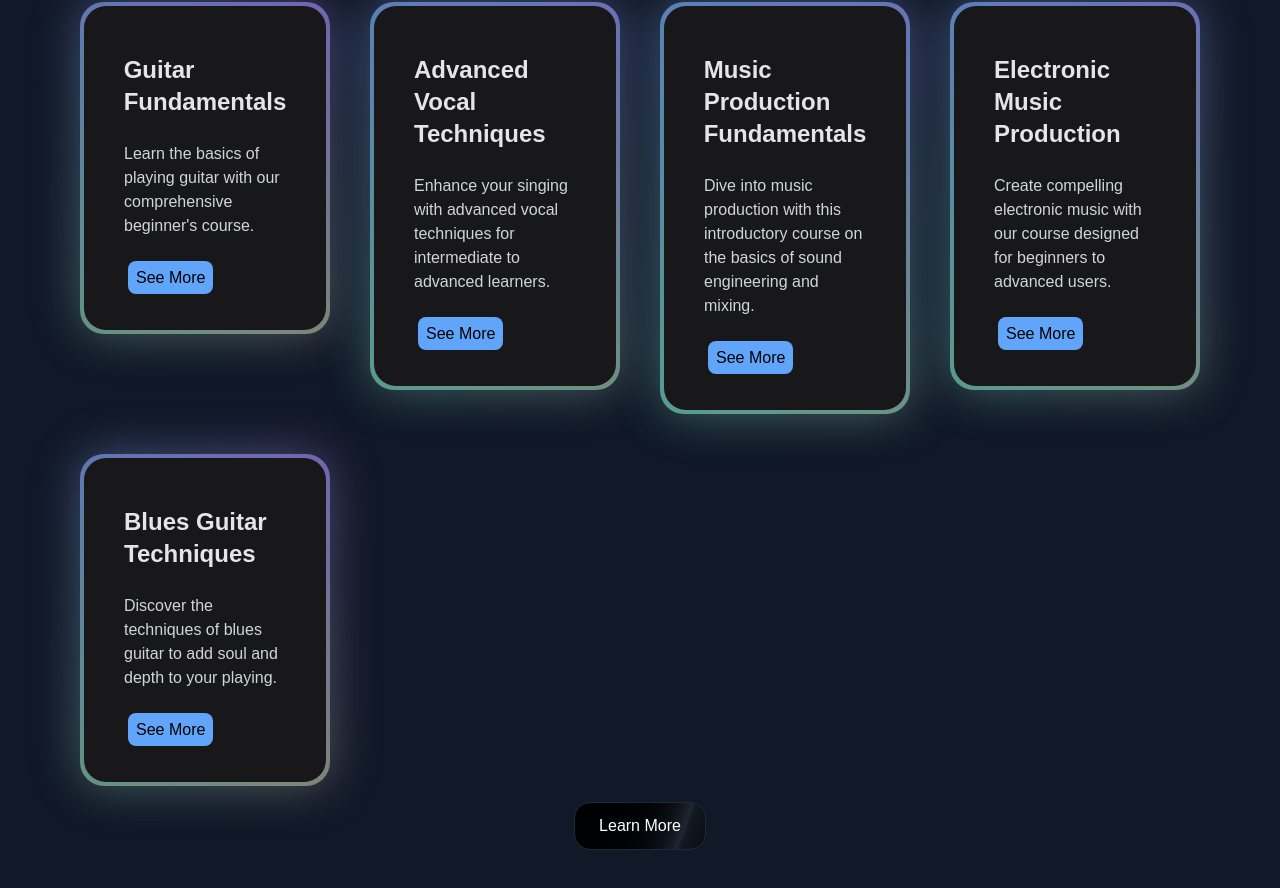
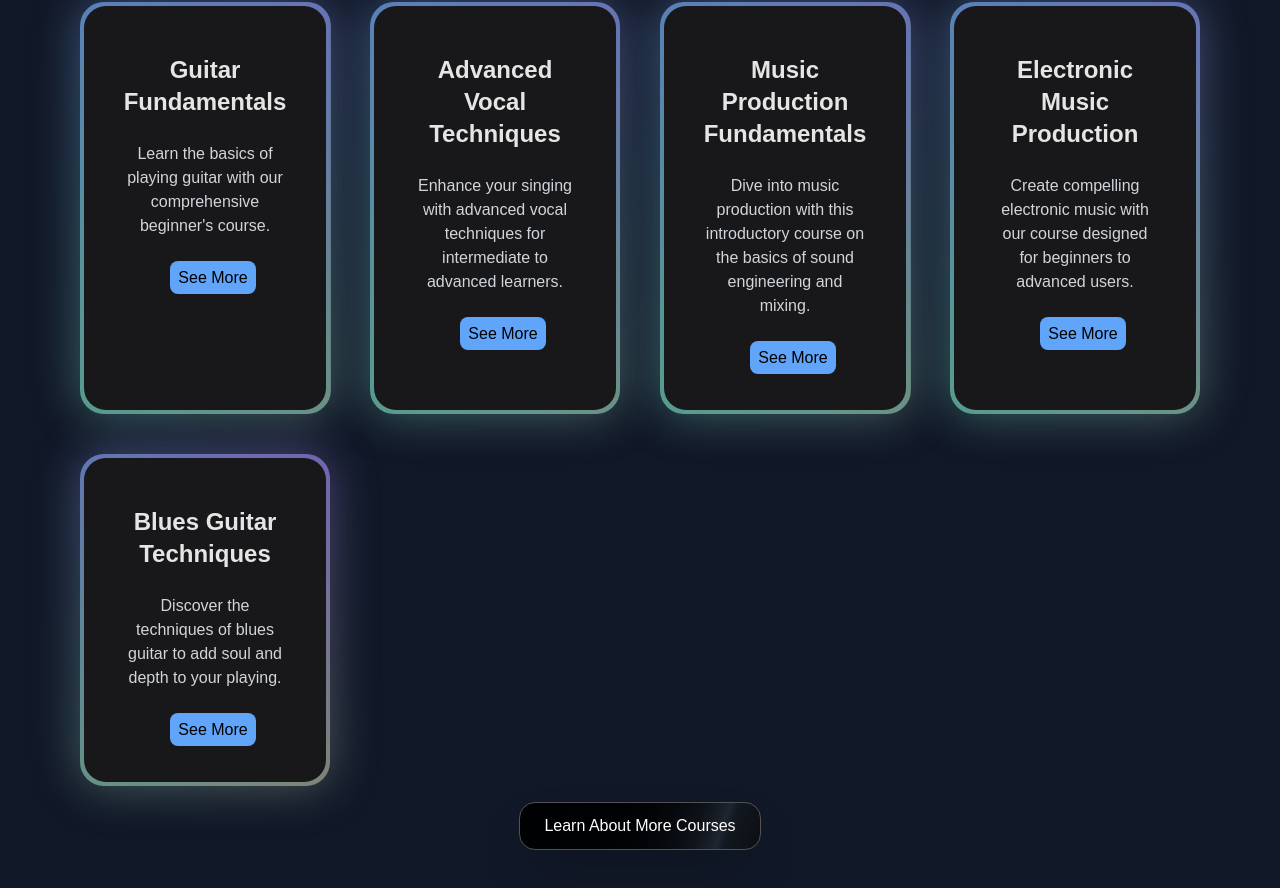
Before and after one commit to Siddesh-Pansare93/next-music, a Next.js app: page / in a window 1280 px wide. Shown: the part 1038-1926 px from the top of the page. Built offline with nearby package versions, Linux system fonts and the light colour scheme.

Commit message:
done with featured cards section

```diff
--- a/src/app/page.tsx
+++ b/src/app/page.tsx
@@ -5,7 +5,7 @@ export default function Home() {
   return (
     <main className="min-h-screen w-full bg-black/[0.96] antialiased bg-grid-white/[0.02]">
       {/* <h1 className="text-center opacity-[0.8]" >Siddesh Music Academy </h1>  */}
-      <div className="w-screen">
+      <div className="w-full">
       <HeroSection/>
       <FeaturedCards/>
       </div>
--- a/src/components/FeaturedCards.tsx
+++ b/src/components/FeaturedCards.tsx
@@ -33,12 +33,12 @@ export default function FeaturedCards() {
 
 
     <div className="mx-8 mt-10">
-      <div className="grid lg:grid-cols-4 grid-cols-1  gap-10 justify-center p-4">
+      <div className="grid lg:grid-cols-4 grid-cols-1  gap-10 justify-center p-4 ">
 
         {featuredCourses.map(course => (
-          <div key={course.id}>
-            <BackgroundGradient className="rounded-[22px]  p-4 sm:p-10 bg-white dark:bg-zinc-900 min-h-80">
-              <div className="flex flex-col justify-center items-center  py-0">
+          <div key={course.id} className="flex justify-center">
+            <BackgroundGradient className="rounded-[22px]  p-4 sm:p-10 bg-white dark:bg-zinc-900 h-full ">
+              <div className="flex flex-col text-center item-center  py-0 ">
                 <h1 className="text-lg sm:text-2xl mb-4 mt-2 text-black dark:text-neutral-200 font-semibold">
                   {course.title}
                 </h1>
@@ -67,8 +67,8 @@ export default function FeaturedCards() {
         <Link href={"/"}>
 
 
-          <button className="inline-flex h-12 animate-shimmer items-center justify-center rounded-2xl border border-slate-800 bg-[linear-gradient(110deg,#000103,45%,#1e2631,55%,#000103)] bg-[length:200%_100%] px-6 font-medium text-white transition-colors focus:outline-none focus:ring-2 focus:ring-slate-400 focus:ring-offset-2 focus:ring-offset-slate-50 mb-12">
-            Learn More
+          <button className="inline-flex h-12 animate-shimmer items-center justify-center rounded-2xl border border-neutral-600 hover:border-blue-300  bg-[linear-gradient(110deg,#000103,45%,#1e2631,55%,#000103)] bg-[length:200%_100%] px-6 font-medium text-white transition-colors focus:outline-none focus:ring-2 focus:ring-blue-400 focus:ring-offset-2 focus:ring-offset-slate-50 mb-12 shadow-2xl">
+            Learn About More Courses
           </button>
 
 
--- a/src/components/HeroSection.tsx
+++ b/src/components/HeroSection.tsx
@@ -23,10 +23,10 @@ function HeroSection() {
         <Link href={"/courses"} >
         <Button
         borderRadius='1.75rem'
-        className='bg-white dark:bg-black text-black dark:text-white border-neutral-200 dark:border-slate-800'
+        className='bg-white dark:bg-black  text-black  dark:text-white border-neutral-200 dark:border-slate-800 '
         >
           Explore courses
-        </Button>
+        </Button >
         </Link>
       </div>
     </div>
```
